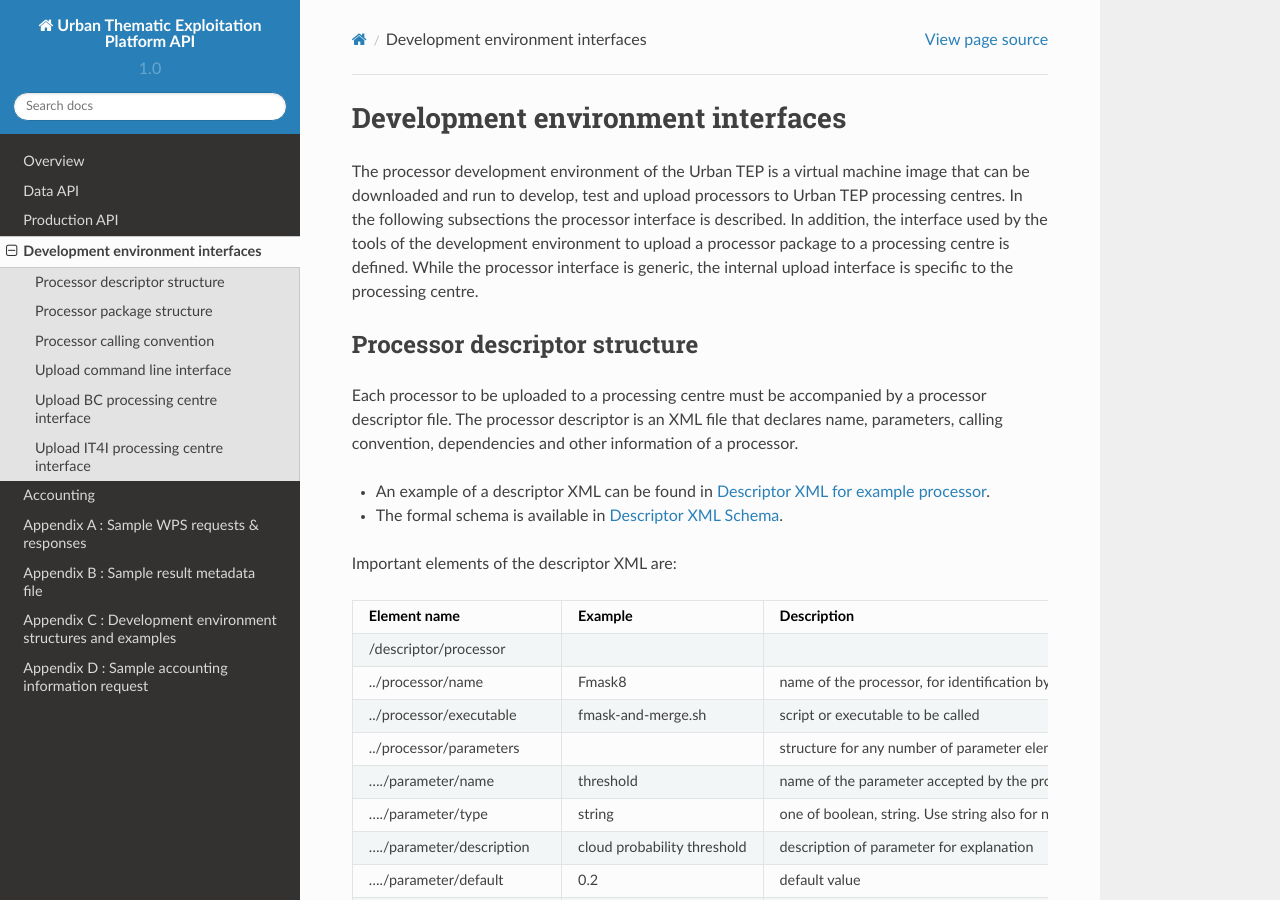
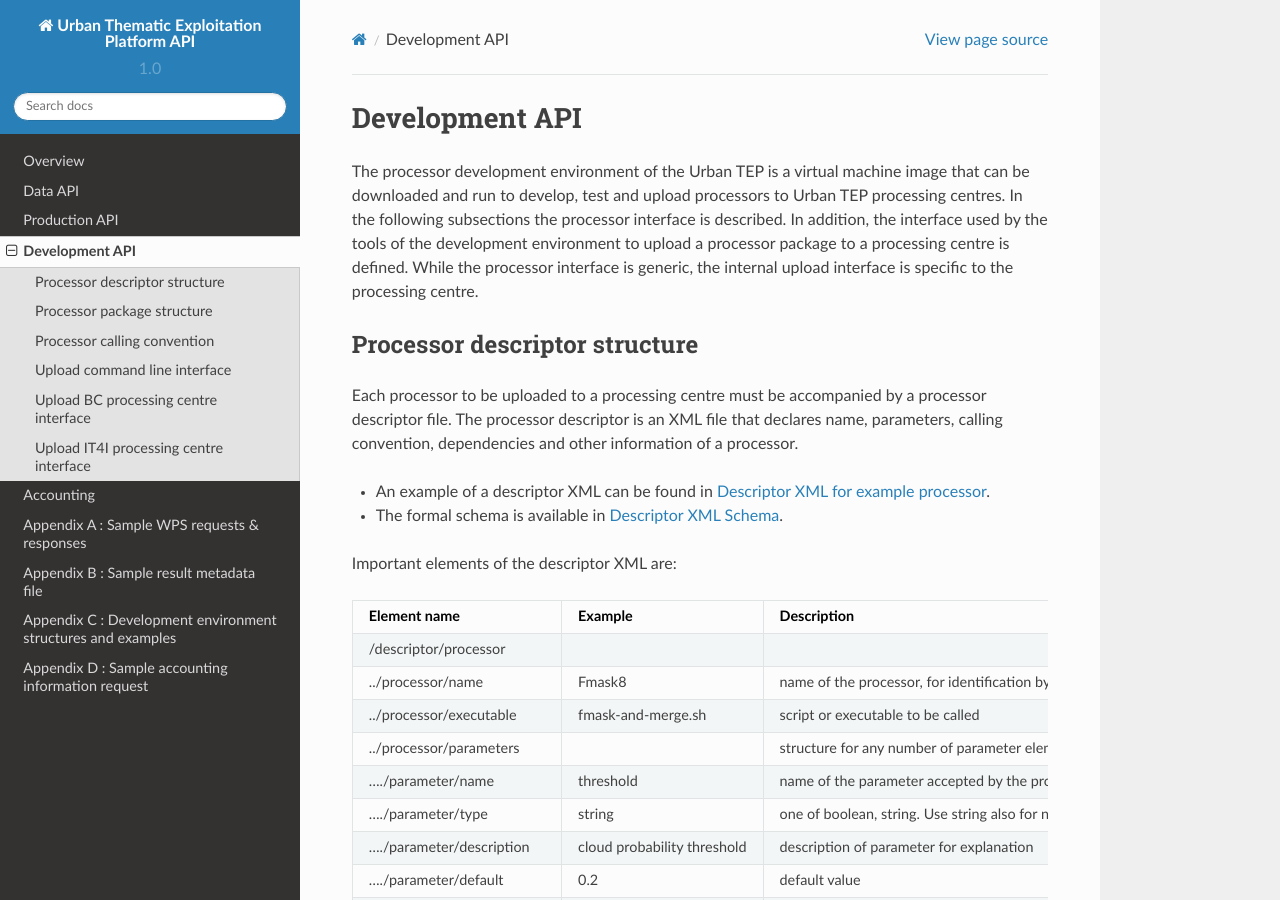
Before and after one commit to urban-tep/API, a Sphinx documentation site: the page built from source/development/index.rst, in a window 1280 px wide and 900 px high. Built offline with Sphinx 7.4.7 and the Read the Docs theme 2.0.0, drawn with Linux system fonts in a browser that asks for light colours; pages that are not in the unit, such as notebooks, are missing from menus.

Commit message:
Development API
Signed-off-by: Emmanuel Mathot <emmanuel.mathot@terradue.com>

```diff
--- a/source/development/index.rst
+++ b/source/development/index.rst
@@ -1,6 +1,6 @@
 
-Development environment interfaces
-==================================
+Development API
+===============
 
 .. toctree::
    :maxdepth: 2
```
